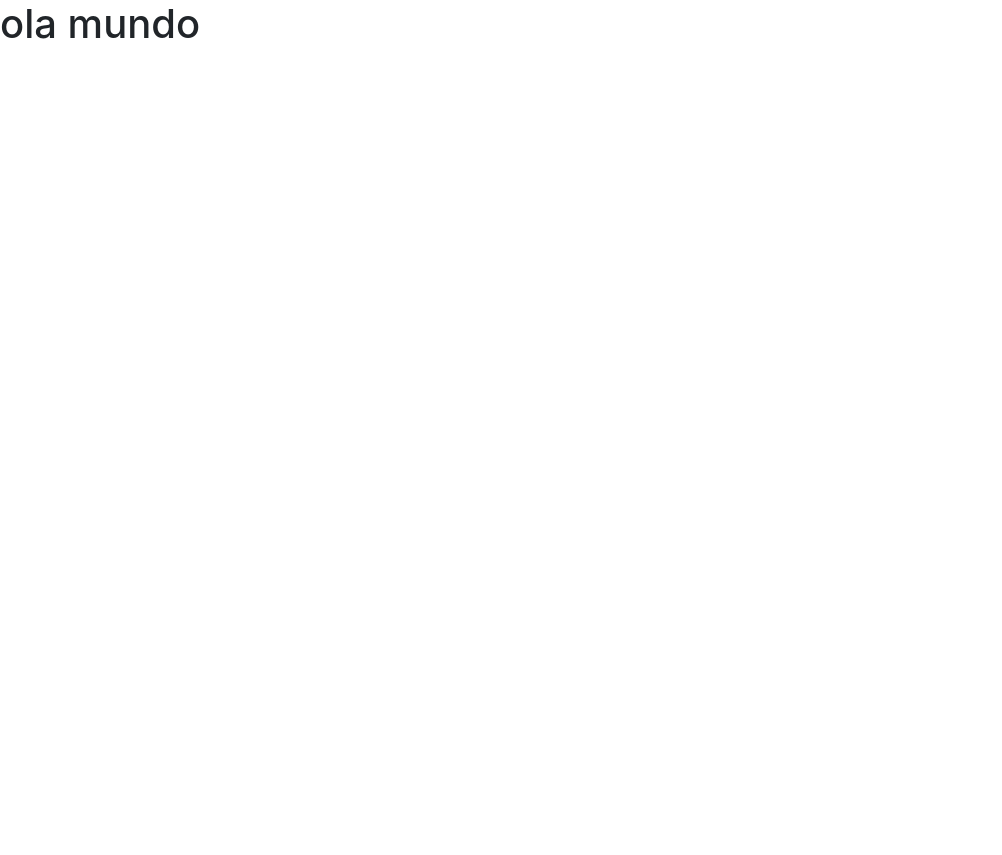
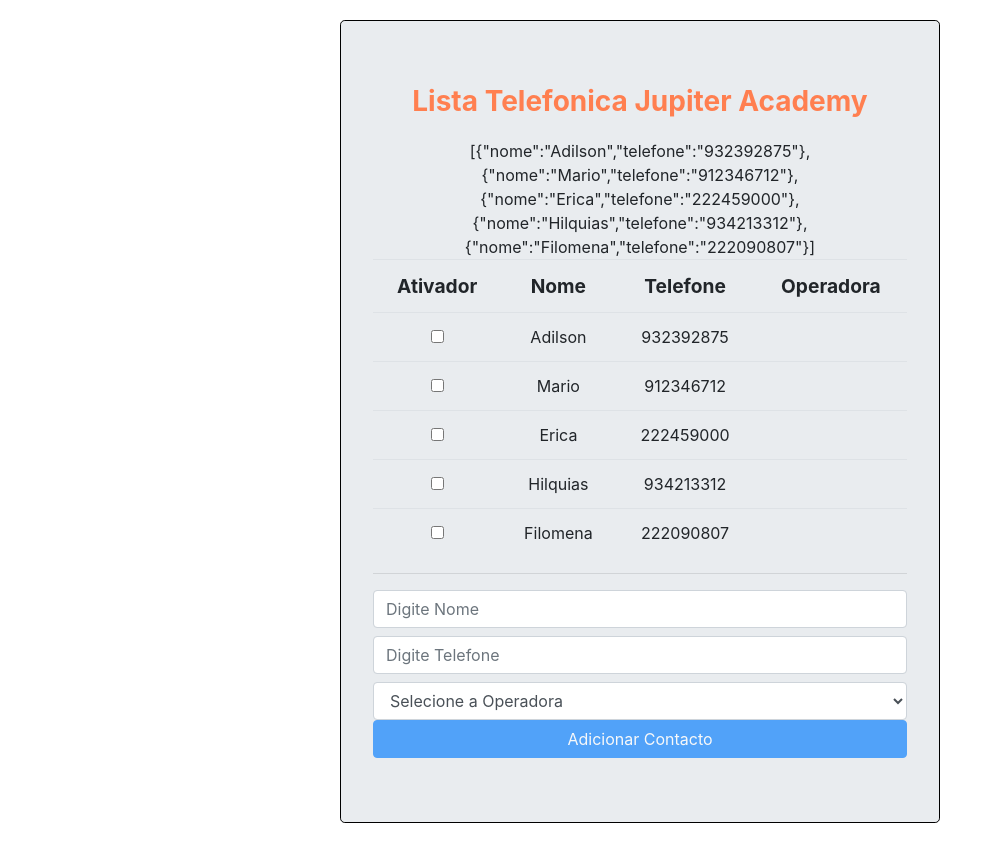
Before and after one commit to adilsonfuta/Angularjs_ListaTelefonica, a plain HTML site: page index.html in a window 1280 px wide. Shown: the whole page, without its empty margins (0-1002 px from the left). Before the commit the page ends 800 px from the top, so only its background shows below. Drawn offline with nearby package versions, Linux system fonts and the light colour scheme.

Commit message:
Lista telefonica da Jupiter

```diff
--- a/css/style.css
+++ b/css/style.css
@@ -2,6 +2,37 @@
     box-sizing: border-box;
 }
 
-body{
-    background: #f4f4f4;
+.main-center{
+    max-width: 600px;
+    text-align: center;
+    margin: 20px auto  0  auto;
+    border: 1px solid #000;
+    border-radius: 10px;
 }
+
+.main-center h3{
+    text-align: center;
+    margin-bottom: 20px;
+    color: coral;
+    font-weight: bold;
+}
+
+.main-center table th{
+    font-weight: bold;
+    font-size: 1.2rem;
+}
+
+
+.input-box input, button{
+    margin-bottom: 8px;
+}
+
+/*adicionado pelo ng-class */
+.selecionado{
+    background: yellow;
+}
+
+.negrito{
+    color:#000;
+    font-weight: bold;
+}
--- a/index.html
+++ b/index.html
@@ -1,29 +1,134 @@
 <!DOCTYPE html>
 <html lang="en" ng-app="listaTelefonica">
+
 <head>
     <meta charset="UTF-8">
     <meta name="viewport" content="width=device-width, initial-scale=1.0">
+    <title> Lista Telefonica | MyContacts </title>
+
     <link rel="stylesheet" href="./css/style.css">
-    <title> Lista Telefonica | MyContacts </title>
     <script src="./lib/angular.js"></script>
     <link rel="stylesheet" href="./lib/bootstrap.css">
-    <script>
-
-    const app=angular.module("listaTelefonica",[]);
-
-    app.controller("listaT",
-    function ($scope) {
-        $scope.info="ola mundo";
 
 
+    <script>
+        const app = angular.module("listaTelefonica", []);
+        app.controller("listaT",
+            function ($scope) {
 
-    })
+                $scope.info = " Lista Telefonica ";
+
+                $scope.contatos = [
+                    { nome: "Adilson", telefone: "932392875" },
+                    { nome: "Mario", telefone: "912346712" },
+                    { nome: "Erica", telefone: "222459000" },
+                    { nome: "Hilquias", telefone: "934213312" },
+                    { nome: "Filomena", telefone: "222090807" }
+                ];
+
+                $scope.operadoras = [
+                    { codigo: "93", nome: "Unitel", categoria: "Celular" },
+                    { codigo: "91", nome: "Movicel", categoria: "Celular" },
+                    { codigo: "222", nome: "AngolaTelecom", categoria: "Fixa" }
+                ];
+
+                $scope.adicionarcontato = function (contato) {
+                    const cp = angular.copy(contato);
+                    $scope.contatos.push(cp);
+                    delete $scope.contato;
+                }
+
+                $scope.add_classe_cor="selecionado";
+                $scope.add_classe_negrito="negrito";
+
+
+            });
 
 
     </script>
 </head>
+
 <body ng-controller="listaT">
-    <h1 ng-bind="info"></h1>
+
+    <div class="main-center jumbotron">
+
+        <h3>{{info+' Jupiter Academy'}}</h3>
+
+        {{contatos}}
+
+        <!-- table-striped-->
+        <table class="table  ">
+            <tr>
+                <th>Ativador</th>
+                <th>Nome</th>
+                <th>Telefone</th>
+                <th>Operadora</th>
+            </tr>
+            <!--ng-class="[add_classe_cor,add_classe_negrito]"
+                 -->
+            <tr ng-class="{selecionado: cnt.selecionado }" ng-repeat="cnt in contatos">
+                <td> <input type="checkbox" ng-model="cnt.selecionado"/> </td>
+                <td>{{cnt.nome}}</td>
+                <td>{{cnt.telefone}}</td>
+                <td>{{cnt.operadora.nome}}</td>
+            </tr>
+        </table>
+        <hr>
+
+        <div class="input-box">
+            <input type="text" ng-model="contato.nome" placeholder="Digite Nome" class="form-control">
+            <input type="text" ng-model="contato.telefone" placeholder="Digite Telefone" class="form-control">
+
+            <select ng-model="contato.operadora" class="form-control"
+                ng-options="opera.nome group by opera.categoria for opera in operadoras" id="">
+                <option value="">Selecione a Operadora</option>
+            </select>
+
+
+            <button ng-click="adicionarcontato(contato)" ng-disabled="!contato.nome || !contato.telefone"
+                class="btn btn-primary btn-block"> Adicionar Contacto</button>
+        </div>
+
+
+
+
+
+
+    </div>
+
+
+
+
+
+
+
+
+
+
+
+
+
+    <!--  incluir ficheiro adicional -->
     <script src="./javascript/main.js"></script>
 </body>
+
 </html>
+
+
+
+
+
+
+
+<!--
+
+     <h1 ng-bind="info"></h1>
+            <tr ng-repeat="cnt in contatos">
+                <td ng-repeat="(key,value) in cnt" >
+                        {{value}}
+                </td>
+            </tr>
+
+                <label for="">{{nome}}</label>
+        <label for=""> {{telefone}}</label>
+            -->
```
Also changed, not shown: README.md, 1 other file.
